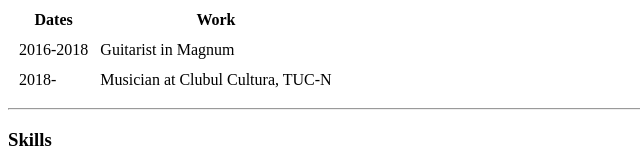
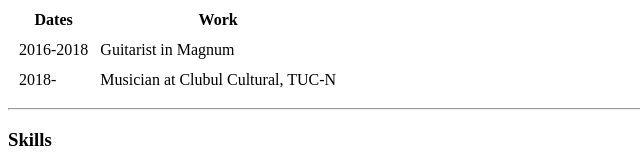
Before and after one commit to stefandreich/cv-site, a plain HTML site: page index.html in a window 1280 px wide. Shown: the part 455-621 px from the top of the page, 0-640 px from the left. Drawn offline with Linux system fonts and the light colour scheme.

Commit message:
Update index.html

```diff
--- a/index.html
+++ b/index.html
@@ -56,7 +56,7 @@
       <td>Guitarist in Magnum</td>
     </tr>
     <td>2018-</td>
-    <td>Musician at Clubul Cultura, TUC-N</td>
+    <td>Musician at Clubul Cultural, TUC-N</td>
   </table>
 
   <hr>
```
